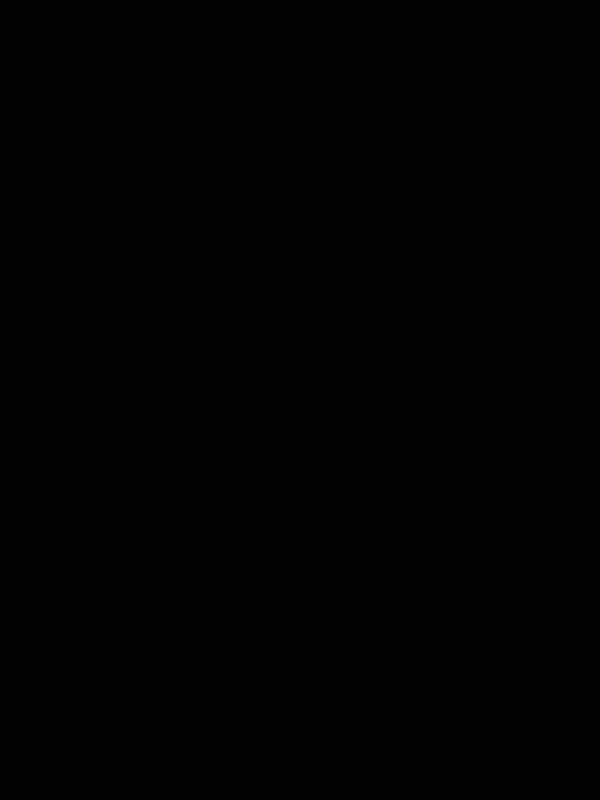
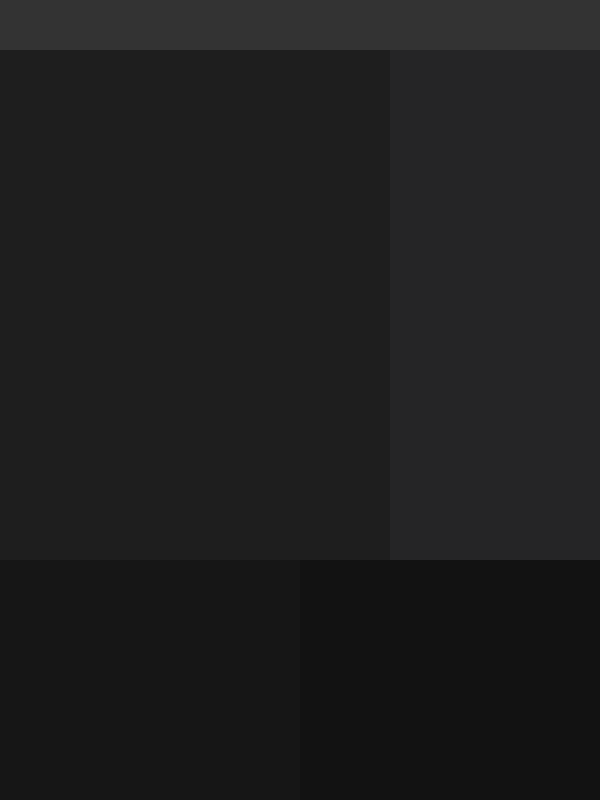
Before and after one commit to PrimeRadiants/novent-desktop-editor, an Electron app: page index.html in a window 600 px wide. Drawn offline with Linux system fonts and the light colour scheme.

Commit message:
setting first layout

```diff
--- /dev/null
+++ b/css/style.css
@@ -0,0 +1,86 @@
+/*--------------------GENERAL APPEARANCE----------------------*/
+
+body {
+	background: black;
+	margin: 0;
+	padding: 0;
+	border: 0;
+	color: #adadad;
+}
+
+/*--------------------TOOL BAR----------------------*/
+
+#tool-bar {
+	background-color: #333333;
+	height: 50px;
+	width: 100%;
+}
+
+/*--------------------TOP SECTION----------------------*/
+
+#top-section {
+	position: absolute;
+	top: 50px;
+	bottom: 30%;
+	right: 0px;
+	left: 0px;
+}
+
+/*--------------------EDITOR SECTION----------------------*/
+
+#editor {
+	position: absolute;
+	top: 0px;
+	bottom: 0px;
+	right: 35%;
+	left: 0px;
+	background: #1e1e1e;
+}
+
+/*--------------------PREVIEW SECTION----------------------*/
+
+#preview {
+	position: absolute;
+	top: 0px;
+	bottom: 0px;
+	right: 0px;
+	left: 65%;
+	background: #252526;
+}
+
+/*--------------------TOP SECTION----------------------*/
+
+#bottom-section {
+	position: absolute;
+	top: 70%;
+	bottom: 0px;
+	right: 0px;
+	left: 0px;
+}
+
+
+/*--------------------FILE SECTION----------------------*/
+
+#files {
+	position: absolute;
+	top: 0px;
+	bottom: 0px;
+	right: 50%;
+	left: 0px;
+	background: #161616;
+}
+
+/*--------------------LOG SECTION----------------------*/
+
+#logs {
+	position: absolute;
+	top: 0px;
+	bottom: 0px;
+	right: 0px;
+	left: 50%;
+	background: #121212;
+}
+
+/*--------------------ERROR SECTION----------------------*/
+
+/*--------------------STATUS BAR----------------------*/
--- a/index.html
+++ b/index.html
@@ -2,8 +2,19 @@
 <html>
   <head>
     <meta charset="UTF-8">
-    <title>Novent Reader</title>
+	<link rel="stylesheet" href="css/style.css">
+    <title>Novent Studio</title>
   </head>
-  <body style="background:black;">
+  <body>
+	<header id="tool-bar"></header>
+	<section id="top-section">
+		<div id="editor"></div>
+		<div id="preview"></div>
+	</section>
+	<section id="bottom-section">
+		<div id="files"></div>
+		<div id="logs"></div>
+	</section>
+	<footer id="status-bar"></footer>
   </body>
 </html>
```
